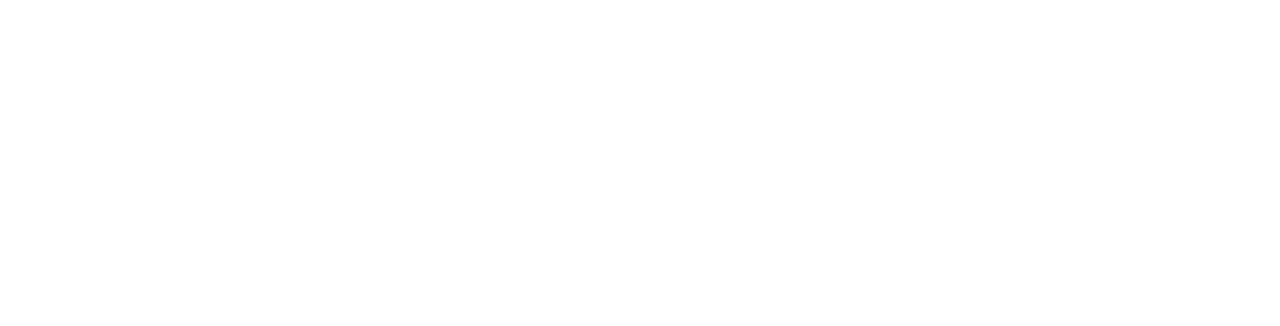
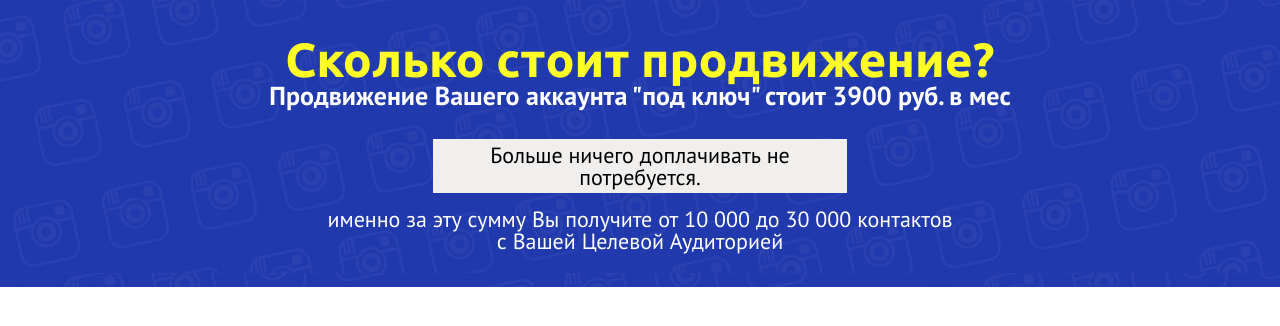
Before and after one commit to prorabra/fe12-instagram, a plain HTML site: page index.html in a window 1280 px wide. Drawn offline with nearby package versions, Linux system fonts and the light colour scheme.

Commit message:
set footer-form

```diff
--- a/css/style.css
+++ b/css/style.css
@@ -55,3 +55,48 @@ font-family: Tahoma, Verdana, Segoe, sans-serif;
 */
 
 /*Begin your code css*/
+.container {
+	width: 100%;
+}
+.container__bgLine {
+	width: 100%;
+	height: auto;
+	background-image:url(../images/bgLine.jpg);
+}
+.bgLine__text {
+	width: 70%;
+	margin: 0 auto;
+	padding: 35px 0 35px 0;
+}
+.bgLine__text h2 {
+	text-align: center;
+	color: #FFFF25;
+	font-size: 48px;
+	font-family: 'Ubuntu', sans-serif;
+	font-weight: bold;
+}
+.bgLine__text p {
+	font-size: 26px;
+	color: #fff;
+	font-weight: bold;
+	text-align: center;
+	font-family: 'PT Sans', sans-serif;
+}
+.bgLine__text span {
+	font-family: 'PT Sans', sans-serif;
+	color: #000;
+	background-color: #F0EFED;
+	font-weight: lighter;
+	font-size: 22px;
+	display: block;
+	margin: 0 auto;
+	margin-top: 30px;
+	margin-bottom: 15px;
+	width: 45%;
+	padding: 5px;
+	text-align: center;
+}
+.bgLine__text p:last-child {
+	font-size: 22px;
+	font-weight: lighter;
+}
--- a/index.html
+++ b/index.html
@@ -9,6 +9,21 @@
 	<meta name="viewport" content="width=device-width, user-scalable=no, initial-scale=1.0, maximum-scale=1.0, minimum-scale=1.0">
 </head>
 <body>
+	<div class="container">
+		<div class="container__bgLine">
+			<div class="bgLine__text">
+				<h2>Сколько стоит продвижение?</h2>
+				<p>Продвижение Вашего аккаунта "под ключ" стоит 3900 руб. в мес</p>
+				<span>Больше ничего доплачивать не потребуется.</span><p>именно за эту сумму Вы получите от 10 000 до 30 000 контактов <br> с Вашей Целевой Аудиторией</p>
+			</div>
+		</div>
+		<div class="container__form">
+
+		</div>
+	</div>
+
+
+
 <script src="https://cdnjs.cloudflare.com/ajax/libs/jquery/3.2.1/jquery.min.js"></script>
 	<script src="js/instarrScript.js"></script>
 </body>
```
Also changed, not shown: images/bgLine.jpg (added).
